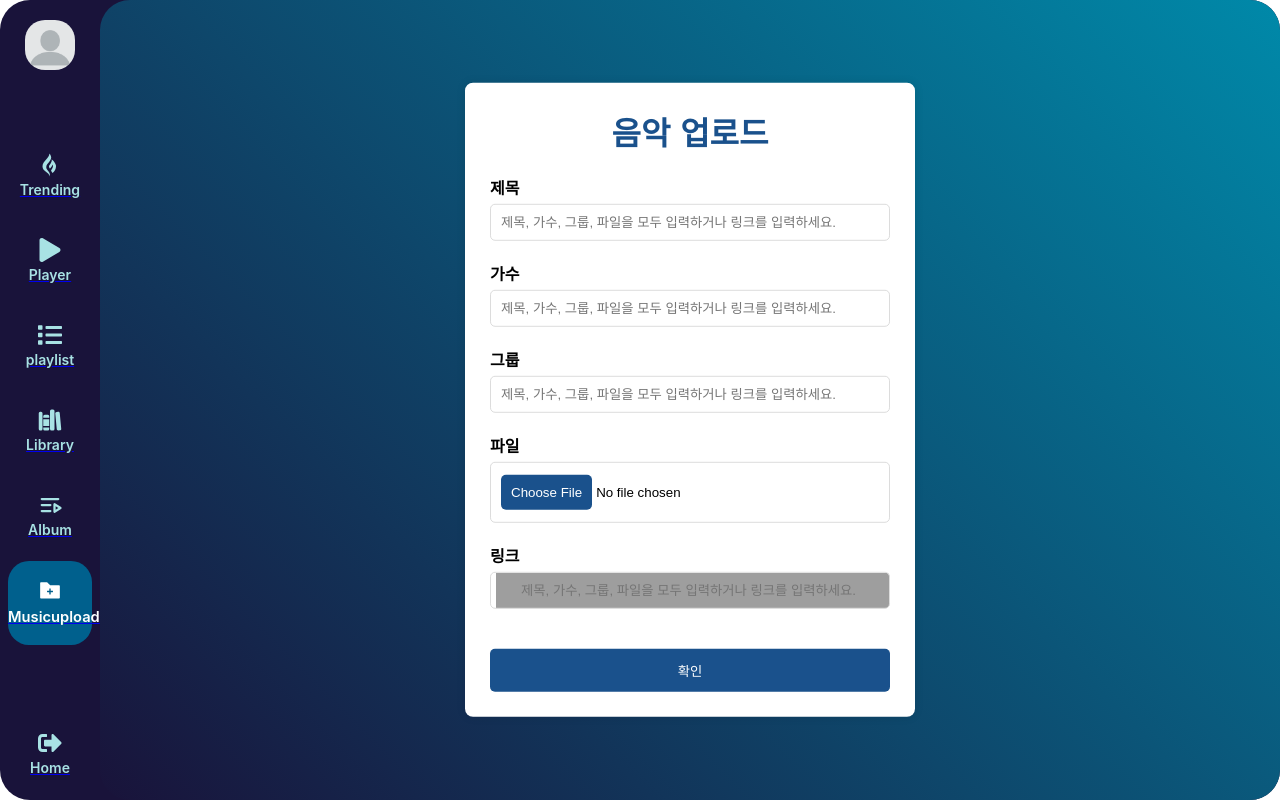
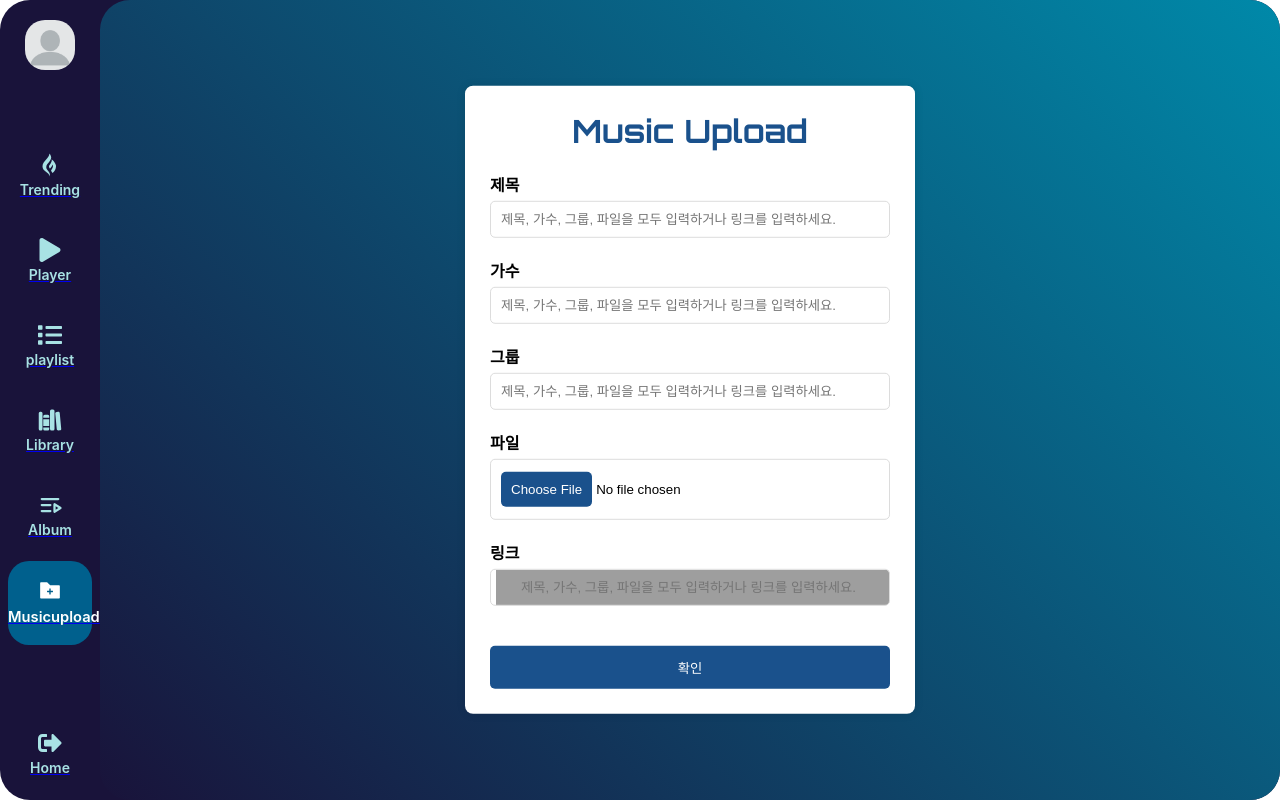
Before and after one commit to binn328/YM_Player, a React (Create React App) app in the folder src/main/frontend/: page /musicupload in a window 1280 px wide. Built offline with nearby package versions, Linux system fonts and the light colour scheme; grey boxes are pictures that could not be loaded; a web font is replaced by a local one.

Commit message:
업로드 제목 수정

```diff
--- a/src/main/frontend/src/screens/musicupload/index.js
+++ b/src/main/frontend/src/screens/musicupload/index.js
@@ -75,7 +75,7 @@ function MusicForm() {
     <div className="screen-container">
       <div className="upload-container">
         <div className="form-box">
-          <h1>음악 업로드</h1>
+          <h1>Music Upload</h1>
           <form onSubmit={handleSubmit} encType="multipart/form-data" className="music-form">
             <div className="form-group">
               <label>제목</label>
--- a/src/main/resources/static/index.html
+++ b/src/main/resources/static/index.html
@@ -1 +1 @@
-<!doctype html><html lang="en"><head><meta charset="utf-8"/><link rel="icon" href="/favicon.ico"/><meta name="viewport" content="width=device-width,initial-scale=1"/><meta name="theme-color" content="#000000"/><meta name="description" content="Web site created using create-react-app"/><link rel="apple-touch-icon" href="/logo192.png"/><link rel="manifest" href="/manifest.json"/><title>React App</title><script defer="defer" src="/static/js/main.cd63be8c.js"></script><link href="/static/css/main.4bd2983b.css" rel="stylesheet"></head><body><noscript>You need to enable JavaScript to run this app.</noscript><div id="root"></div></body></html>
+<!doctype html><html lang="en"><head><meta charset="utf-8"/><link rel="icon" href="/favicon.ico"/><meta name="viewport" content="width=device-width,initial-scale=1"/><meta name="theme-color" content="#000000"/><meta name="description" content="Web site created using create-react-app"/><link rel="apple-touch-icon" href="/logo192.png"/><link rel="manifest" href="/manifest.json"/><title>React App</title><script defer="defer" src="/static/js/main.1c278242.js"></script><link href="/static/css/main.4bd2983b.css" rel="stylesheet"></head><body><noscript>You need to enable JavaScript to run this app.</noscript><div id="root"></div></body></html>
```
Also changed, not shown: src/main/resources/static/asset-manifest.json.
